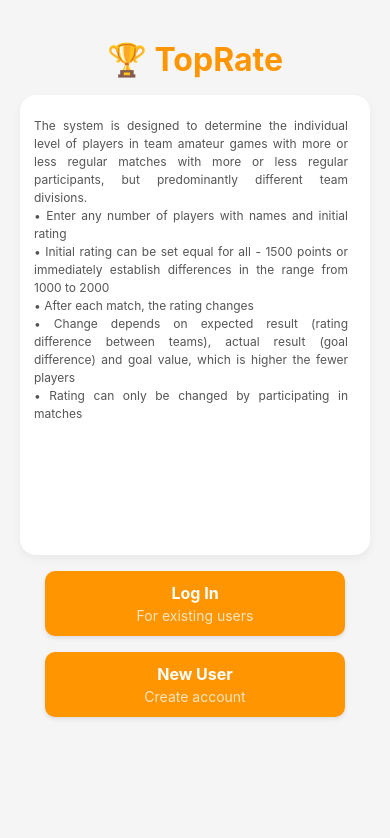
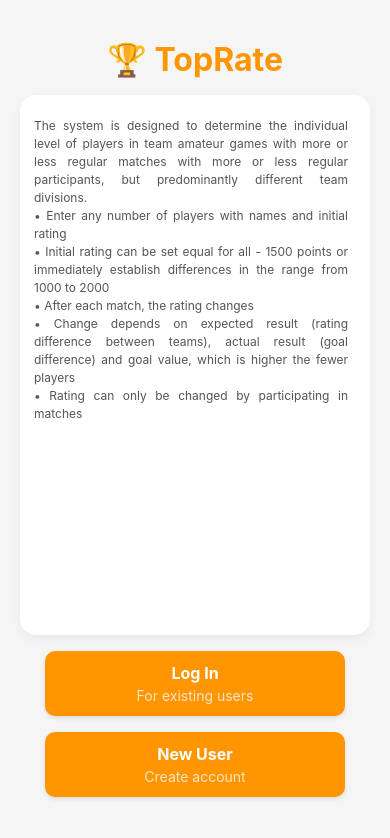
Before and after one commit to zveresch2019-ship-it/TopRate, a React Native app: screen / in a window 390 px wide. Shown: the top 838 px of the page. Built offline with nearby package versions, Linux system fonts and the light colour scheme; no server answers.

Commit message:
Increase login help block height by 20 percent

```diff
--- a/src/screens/LoginScreen.tsx
+++ b/src/screens/LoginScreen.tsx
@@ -545,8 +545,8 @@ const styles = StyleSheet.create({
     width: '100%',
     maxWidth: 360,
     alignSelf: 'center',
-    height: 460,
-    maxHeight: 520,
+    height: 540,
+    maxHeight: 600,
     backgroundColor: '#FFFFFF',
     borderRadius: 16,
     paddingVertical: 14,
```
